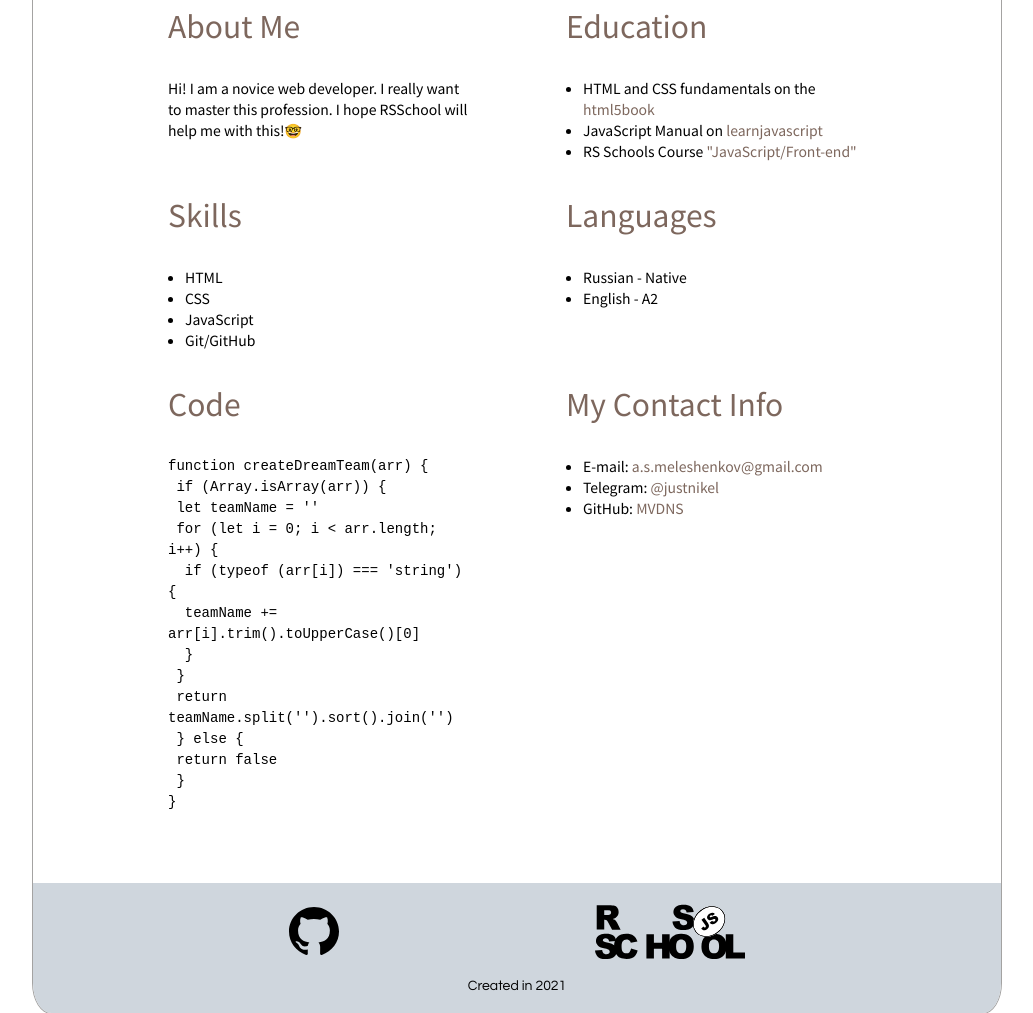
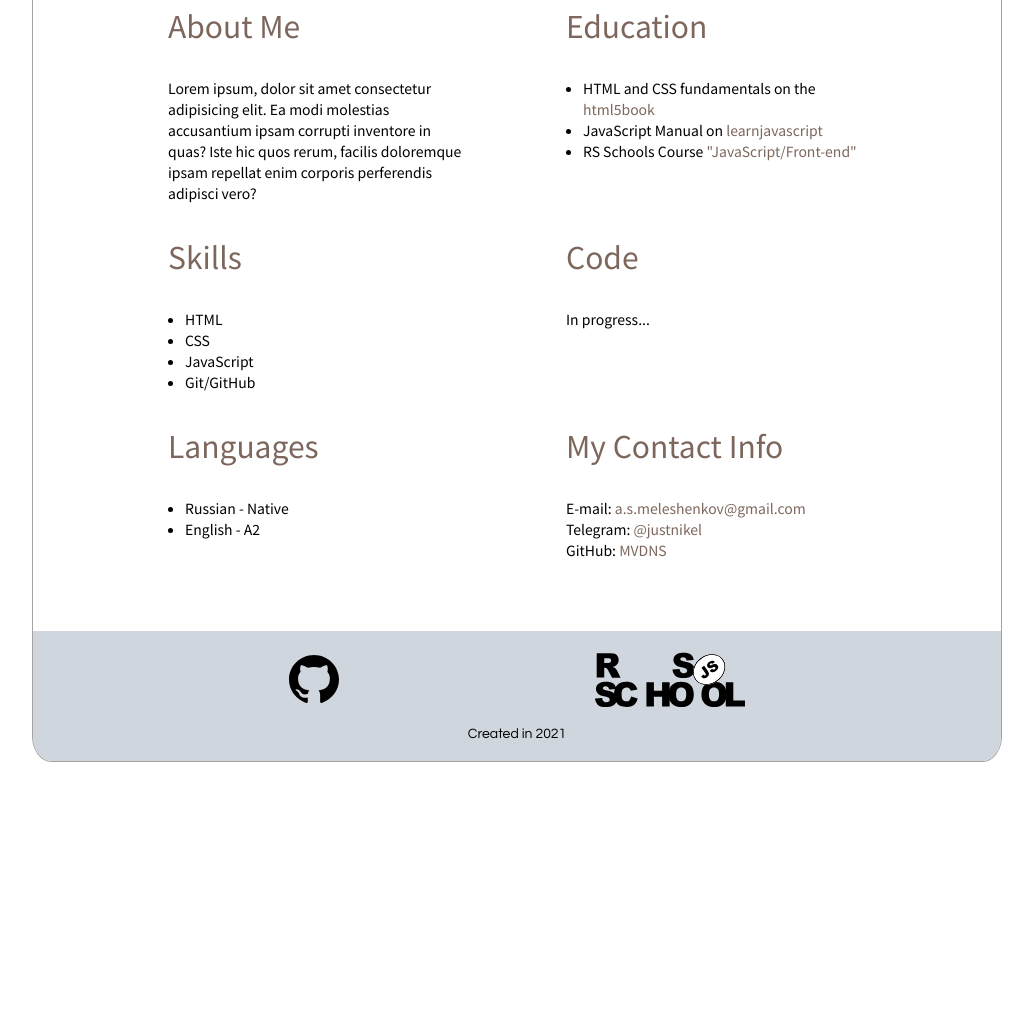
Before and after one commit to MVDNS/rsschool-cv, a plain HTML site: page index.html in a window 1280 px wide. Shown: the part 530-1543 px from the top of the page, without its empty margins (123-1156 px from the left). After the commit the page ends 1292 px from the top, so only its background shows below. Drawn offline with Linux system fonts and the light colour scheme.

Commit message:
Revert "feat: add about and example code"

```diff
--- a/index.html
+++ b/index.html
@@ -26,8 +26,10 @@
 		<main class="wrapper">
 			<section class="about column">
 				<h2 class="head">About Me</h2>
-				<p>Hi! I am a novice web developer. I really want to master this profession. I hope RSSchool will help me
-					with this!🤓</p>
+				<p>Lorem ipsum, dolor sit amet consectetur adipisicing elit. Ea modi molestias accusantium ipsam corrupti
+					inventore in quas? Iste hic quos rerum, facilis doloremque ipsam repellat enim corporis perferendis
+					adipisci
+					vero?</p>
 			</section>
 			<section class="education column">
 				<h2 class="head">Education</h2>
@@ -46,6 +48,10 @@
 					<li>Git/GitHub</li>
 				</ul>
 			</section>
+			<section class="code column">
+				<h2 class="head">Code</h2>
+				<p>In progress...</p>
+			</section>
 			<section class="languages column">
 				<h2 class="head">Languages</h2>
 				<ul class="list">
@@ -53,31 +59,11 @@
 					<li>English - A2</li>
 				</ul>
 			</section>
-			<section class="code column">
-				<h2 class="head">Code</h2>
-				<pre>
-<code>function createDreamTeam(arr) {
- if (Array.isArray(arr)) {
- let teamName = ''
- for (let i = 0; i < arr.length; i++) {
-  if (typeof (arr[i]) === 'string') {
-  teamName += arr[i].trim().toUpperCase()[0]
-  }
- }
- return teamName.split('').sort().join('')
- } else {
- return false
- }
-}
-</code></pre>
-			</section>
 			<section class="contact column">
 				<h2 class="head">My Contact Info</h2>
-				<ul class="list">
-					<li>E-mail: <a class="link" href="mailto:a.s.meleshenkov@gmail.com">a.s.meleshenkov@gmail.com</a></li>
-					<li>Telegram: <a class="link" href="https://t.me/justnikel">@justnikel</a></li>
-					<li>GitHub: <a class="link" href="https://github.com/MVDNS">MVDNS</a></li>
-				</ul>
+				<p>E-mail: <a class="link" href="mailto:a.s.meleshenkov@gmail.com">a.s.meleshenkov@gmail.com</a></p>
+				<p>Telegram: <a class="link" href="https://t.me/justnikel">@justnikel</a></p>
+				<p>GitHub: <a class="link" href="https://github.com/MVDNS">MVDNS</a></p>
 			</section>
 		</main>
 		<footer class="footer">
--- a/style.css
+++ b/style.css
@@ -50,10 +50,6 @@ body {
    margin: 0 135px;
    padding: 40px 0px;
    border-top: #cfd6dd solid 2px;
-}
-
-pre{
-	white-space:pre-wrap;
 }
 
 .column {
```
